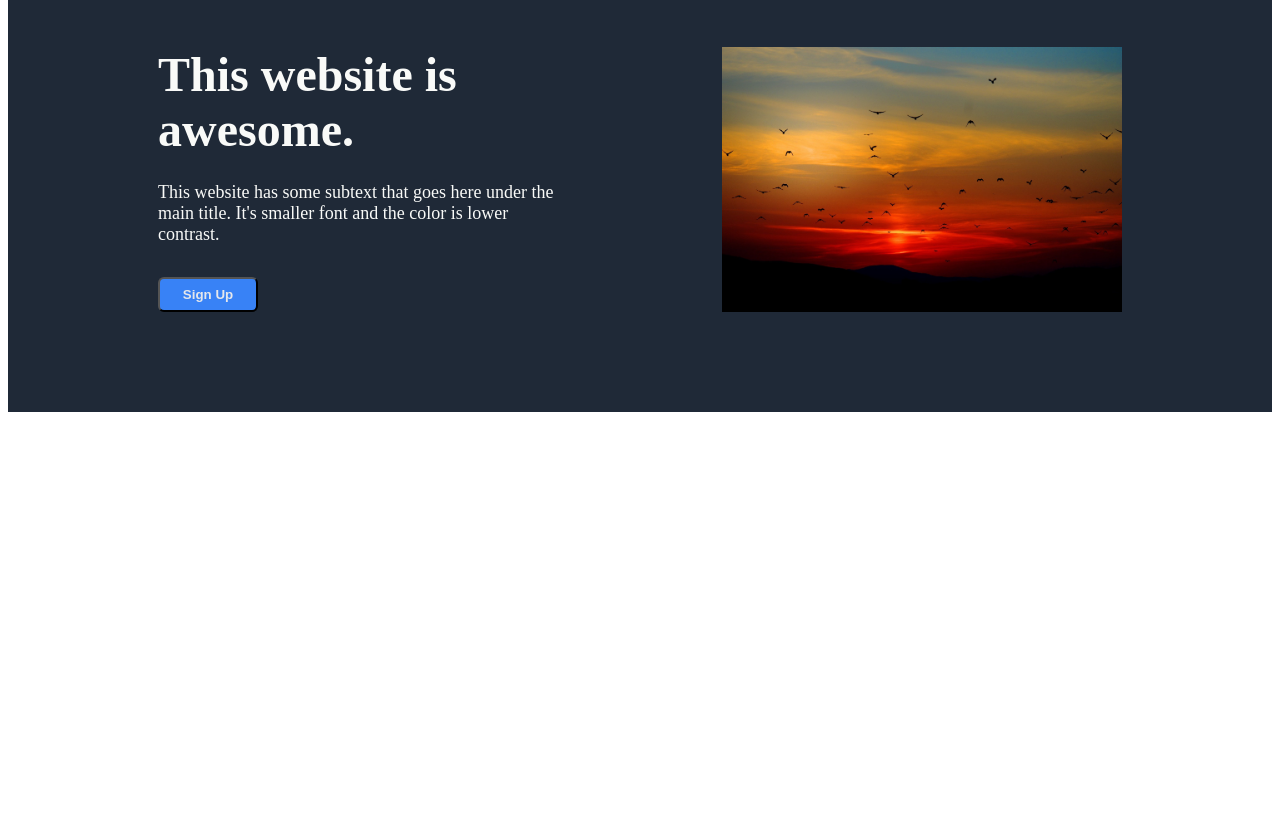
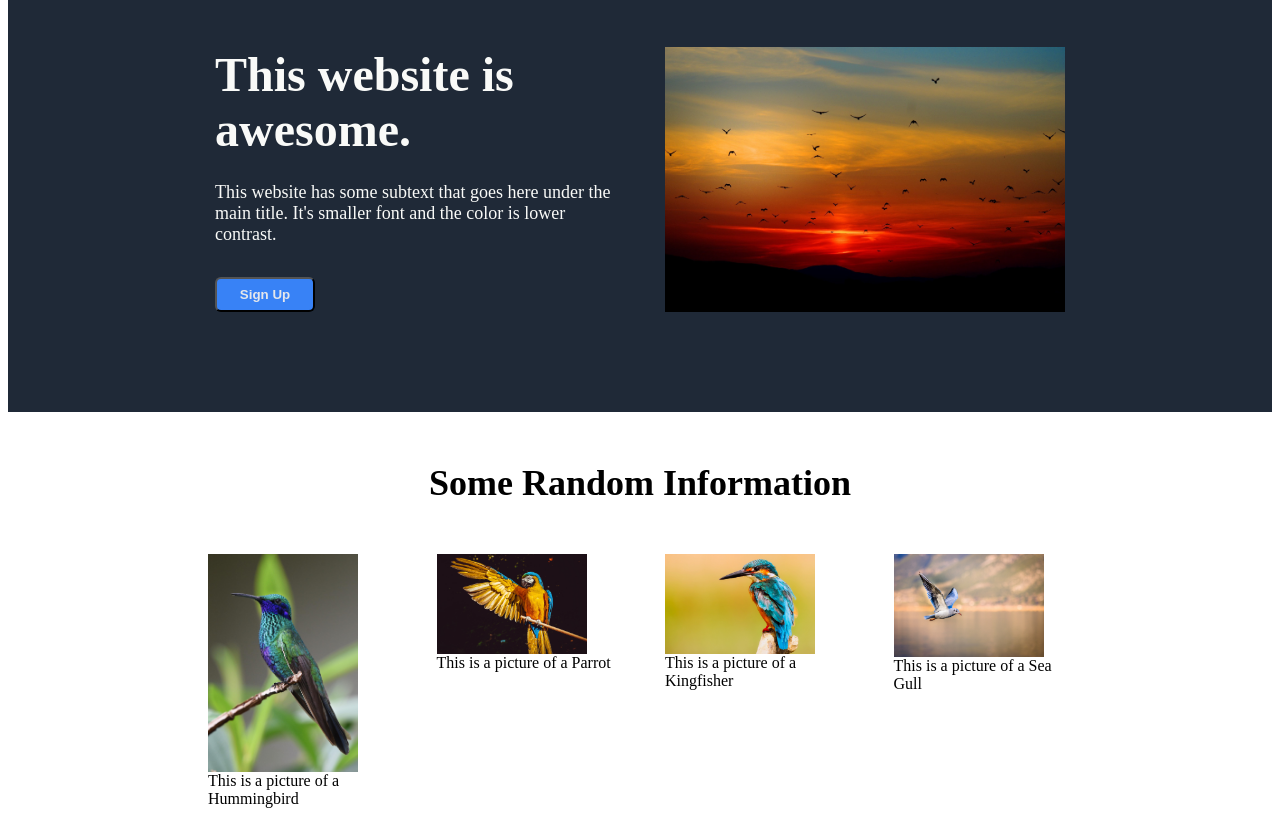
Before and after one commit to aljp37/Landing-page, a plain HTML site: page index.html in a window 1280 px wide. Shown: the part 111-927 px from the top of the page. Before the commit the page ends 800 px from the top, so only its background shows below. Drawn offline with Linux system fonts and the light colour scheme.

Commit message:
added second section with bird pictures

```diff
--- a/index.html
+++ b/index.html
@@ -30,7 +30,25 @@
                 <div class="image-one"><img src="images/many-birds.jpg" alt="sunset with birds flying" width="400px"></div>
             </div>
 
-        <div>
+        </div>
+
+        <div class="container-two">
+            <div class="header-three">Some Random Information</div>
+            <div class="image-list">
+                <div class="image-box"><img src="images/Hummingbird.jpg" alt="hummingbird" width="150px">
+                This is a picture of a Hummingbird
+                </div>
+                <div class="image-box"><img src="images/parrot.jpg" alt="picture of parrot" width="150px">
+                    This is a picture of a Parrot
+                </div>
+                <div class="image-box"><img src="images/Kingfisher.jpg" alt="picture of kingfisher" width="150px">
+                    This is a picture of a Kingfisher
+                </div>
+                <div class="image-box"><img src="images/flying-bird.jpg" width="150px">
+                    This is a picture of a Sea Gull
+                </div>
+        </div>
+
 
 
 
--- a/style.css
+++ b/style.css
@@ -18,9 +18,10 @@ padding-bottom: 100px;
 
 .Header-two {
     display: flex;
-    justify-content: space-between;
+    justify-content: center;
     flex-grow: 1;
     margin-top: 50px;
+    gap: 50px;
 
 }
 
@@ -78,3 +79,32 @@ button {
     color: #E5E7EB;
     font-weight: bold;
 }
+
+.container-two {
+    display: flex;
+    flex-direction: column;
+}
+
+.header-three {
+    padding: 50px;
+    display: flex;
+    justify-content: center;
+    flex-grow: 1;
+    font-size: 36px;
+    font-weight: bolder;
+    font-style: #1F2937;
+}
+
+.image-list {
+    display: flex;
+    justify-content: center;
+    padding-left: 200px;
+    padding-right: 200px;
+    gap: 50px;
+}
+
+.image-box {
+    display: flex;
+    flex-direction: column;
+    width: 200px;
+}
```
